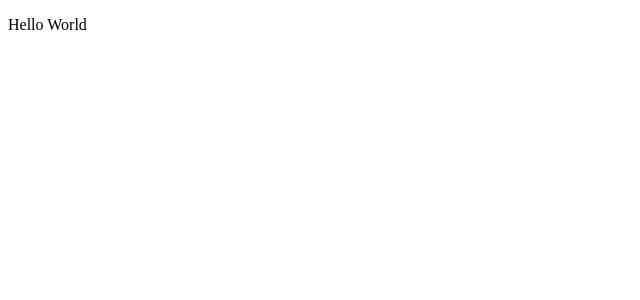
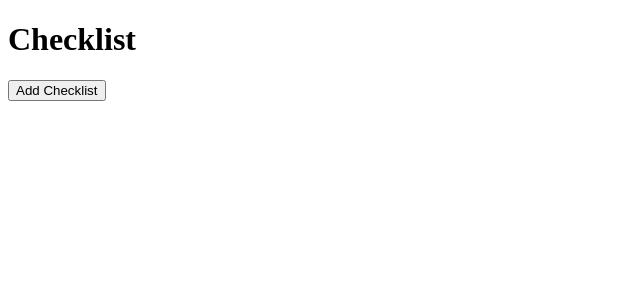
Before and after one commit to PavDev3/checklistApp, an Angular app: page /home in a window 1280 px wide. Shown: the top 300 px of the page, without its empty margins (0-640 px from the left). Built offline with nearby package versions, Linux system fonts and the light colour scheme.

Commit message:
Add checklist functionality to home component

```diff
--- a/src/app/home/home.component.ts
+++ b/src/app/home/home.component.ts
@@ -1,11 +1,22 @@
-import { Component } from "@angular/core";
+import { Component, signal } from "@angular/core";
+import { ModalComponent } from "../shared/ui/modal.component";
+import { Checklist } from "../shared/interafaces/checklist";
 
 @Component ({
     standalone: true,
     selector: 'app-home',
+    imports: [ModalComponent],
     template: `
-    <p>Hello World</p>`
+    <header>
+        <h1>Checklist</h1>
+        <button (click)="checklistBeingEdited.set({})">Add Checklist</button>
+    </header>
+
+    <app-modal [isOpen]="!!checklistBeingEdited()">
+        <ng-template> No puedes verlo aun</ng-template>
+    </app-modal>`
 })
 
 export default class HomeComponent {
+    checklistBeingEdited = signal<Partial<Checklist> | null>(null);
 }
--- /dev/null
+++ b/src/app/shared/interafaces/checklist.ts
@@ -0,0 +1,4 @@
+export interface Checklist {
+    id: string;
+    tittle: string;
+}
--- /dev/null
+++ b/src/app/shared/ui/modal.component.ts
@@ -0,0 +1,23 @@
+import { Dialog } from '@angular/cdk/dialog';
+import { Component, Input, TemplateRef, ContentChild, inject } from '@angular/core';
+
+@Component({
+    standalone: true,
+    selector: 'app-modal',
+    template: `<div></div>`,
+})
+
+export class ModalComponent {
+    dialog = inject(Dialog);
+
+    @Input() set isOpen(value: boolean) {
+        if (value) {
+            this.dialog.open(this.template, { panelClass: 'dialog-container'});
+        } else {
+            this.dialog.closeAll();
+        }
+    }
+
+    @ContentChild(TemplateRef, { static: false}) template!: TemplateRef<any>;
+
+}
```
